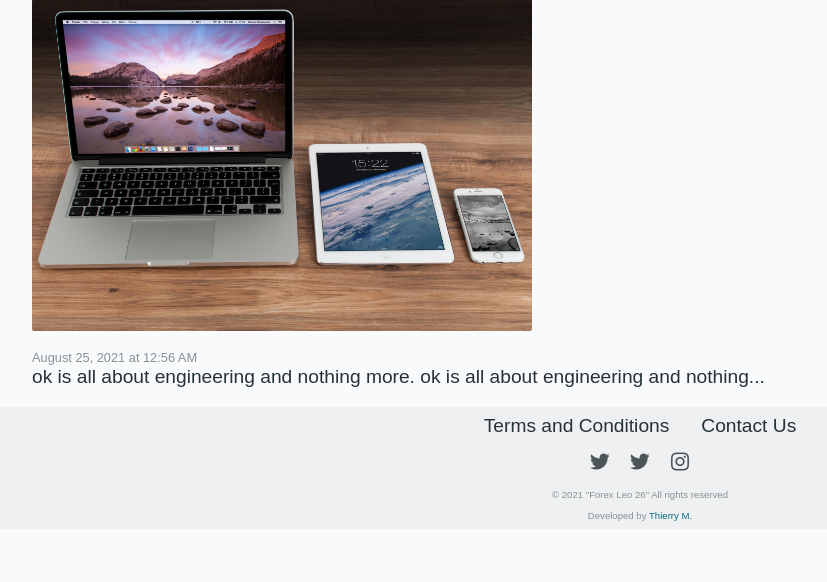
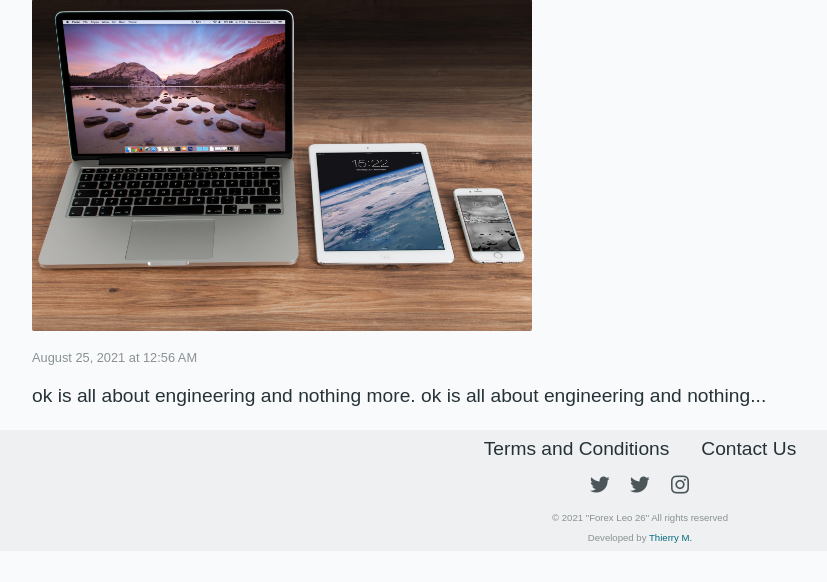
Before and after one commit to r-e-d-ant/forex-leo-26, a Flask app: a page that uses forex_26_app/templates/post.html in a window 1280 px wide. Shown: the part 177-759 px from the top of the page, without its empty margins (0-827 px from the left). Run offline with Flask 2, Linux system fonts and the light colour scheme; data comes from the database, SQL or seed files in the repository.

Commit message:
Main post well styled

```diff
--- a/forex_26_app/static/post.css
+++ b/forex_26_app/static/post.css
@@ -26,13 +26,22 @@
 	border-radius: 2px;
 	margin-bottom: .3rem;
 }
+.whole-post {
+	font-size:1.2rem;
+	font-weight: 300;
+	color: var(--primary-clr);
+	line-height: 1.5rem;
+	letter-spacing: .01rem;
+	margin-top: 1rem;
+}
 @media screen and (min-width: 768px){
 	.post-overview-image {
 		width: 500px;
 		margin-bottom: .8rem;
 	}
+	.whole-post {
+		font-size: 1.2rem;
+		line-height: 1.8rem;
+		letter-spacing: .001rem;
+	}
 }
-.whole-post {
-	font-size:1.2rem;
-	color: var(--primary-clr);
-}
```
